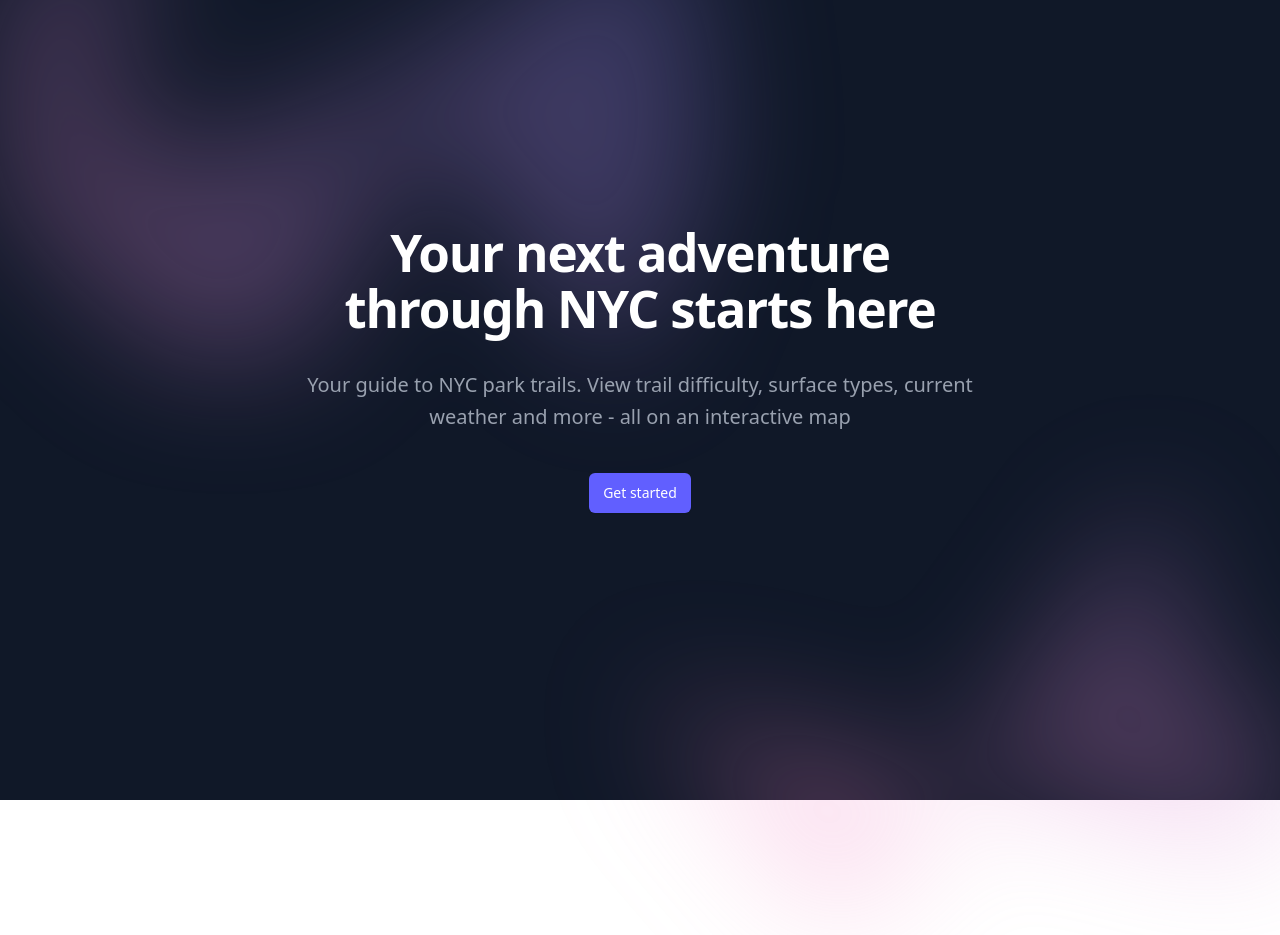
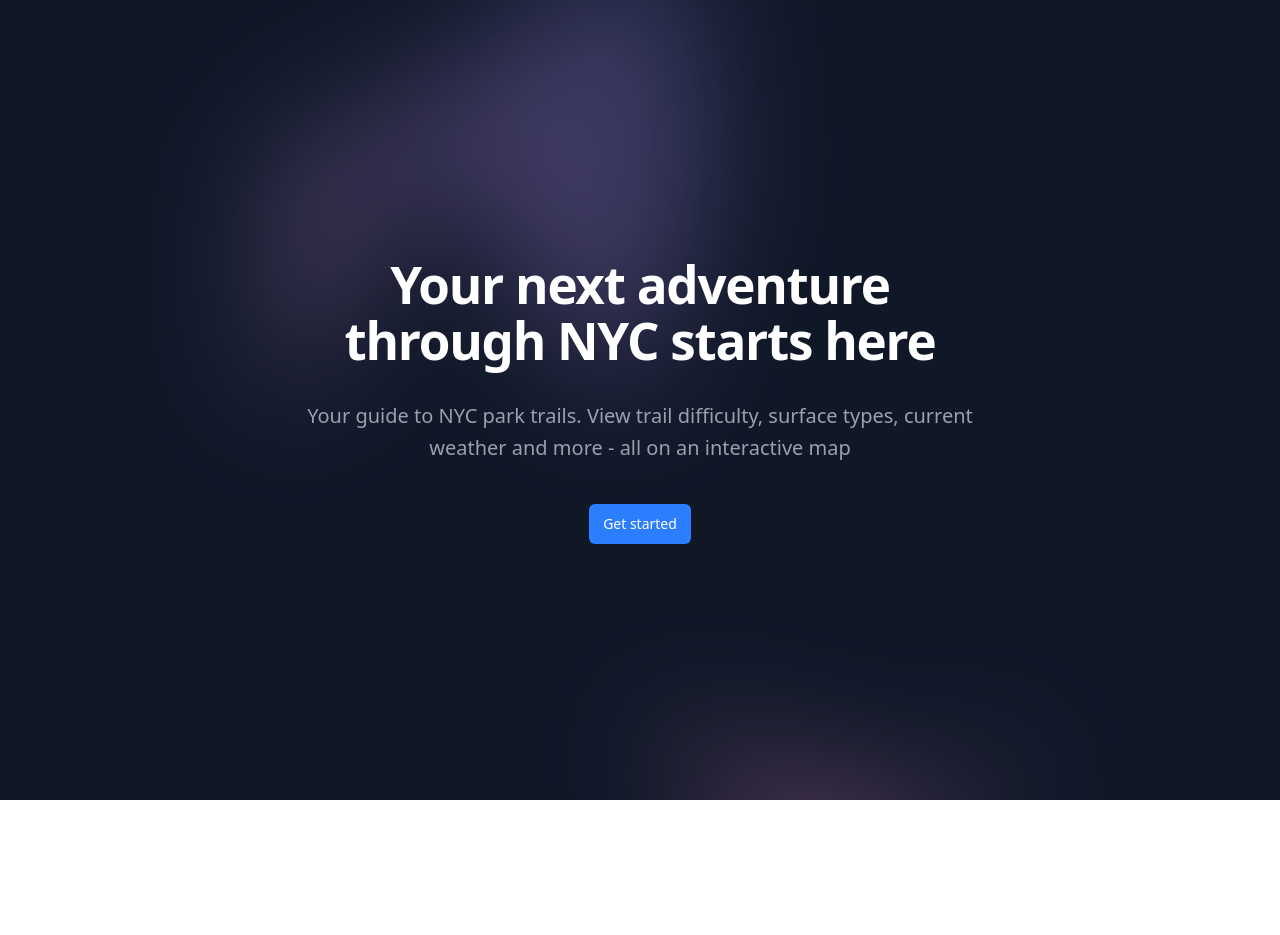
Before and after one commit to anthuarneck/park-trail-app, a React (Vite) app: page / in a window 1280 px wide. After the commit the page ends 800 px from the top, so only its background shows below. Built offline with nearby package versions, Linux system fonts and the light colour scheme; the HTML template or start-up script is replaced by a standard one.

Commit message:
centers content on landing page. changes 'get started' <a> tag color.

```diff
--- a/Pages/Landing.jsx
+++ b/Pages/Landing.jsx
@@ -5,7 +5,7 @@ import { useNavigate } from 'react-router-dom'
 function Landing() {
     const navigate = useNavigate()
   return (
-   <div className="bg-gray-900 min-h-screen">
+   <div id="landing-page" className="bg-gray-900 min-h-screen">
    <div className="relative isolate px-6 lg:px-8">
         <div
           aria-hidden="true"
@@ -30,7 +30,7 @@ function Landing() {
             <div className="mt-10 flex items-center justify-center gap-x-6">
               <a
                 onClick={() => navigate('/map')}
-                className="rounded-md bg-indigo-500 px-3.5 py-2.5 text-sm font-semibold text-white shadow-xs hover:bg-indigo-400 focus-visible:outline-2 focus-visible:outline-offset-2 focus-visible:outline-indigo-500"
+                className="rounded-md bg-blue-500 px-3.5 py-2.5 text-sm font-semibold text-white shadow-xs hover:bg-blue-400 focus-visible:outline-2 focus-visible:outline-offset-2 focus-visible:outline-blue-500"
               >
                 Get started
               </a>
--- a/src/index.css
+++ b/src/index.css
@@ -19,7 +19,7 @@ a {
   text-decoration: inherit;
 }
 a:hover {
-  color: #535bf2;
+  /* color: #535bf2; */
   cursor: pointer;
 }
 
@@ -54,13 +54,20 @@ button:focus-visible {
   outline: 4px auto -webkit-focus-ring-color;
 }
 
+#landing-page {
+  display: flex;
+  justify-content: center;
+  align-items: center;
+  overflow: hidden;
+}
+
 @media (prefers-color-scheme: light) {
   :root {
     color: #213547;
     background-color: #ffffff;
   }
   a:hover {
-    color: #747bff;
+    /* color: #747bff; */
   }
   button {
     background-color: #f9f9f9;
```
